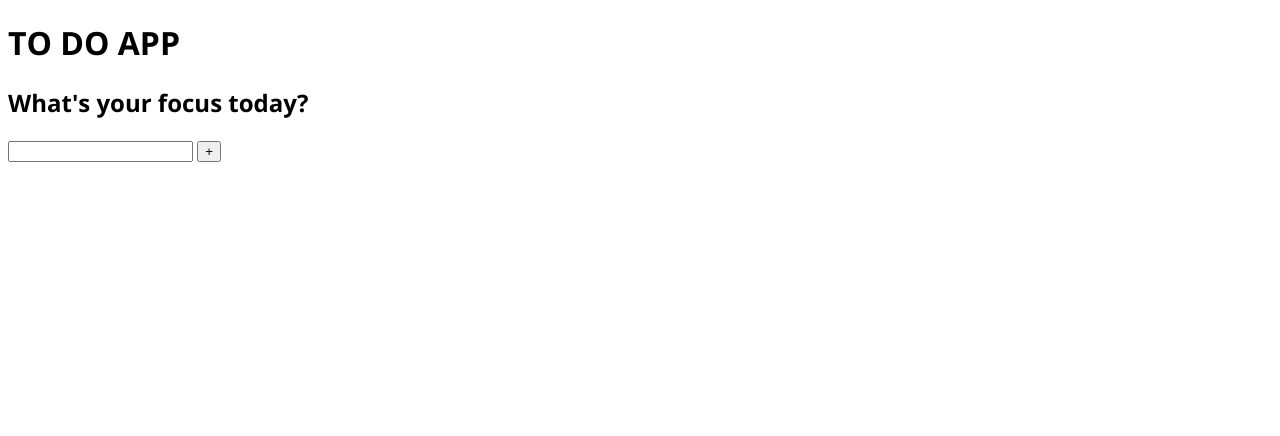
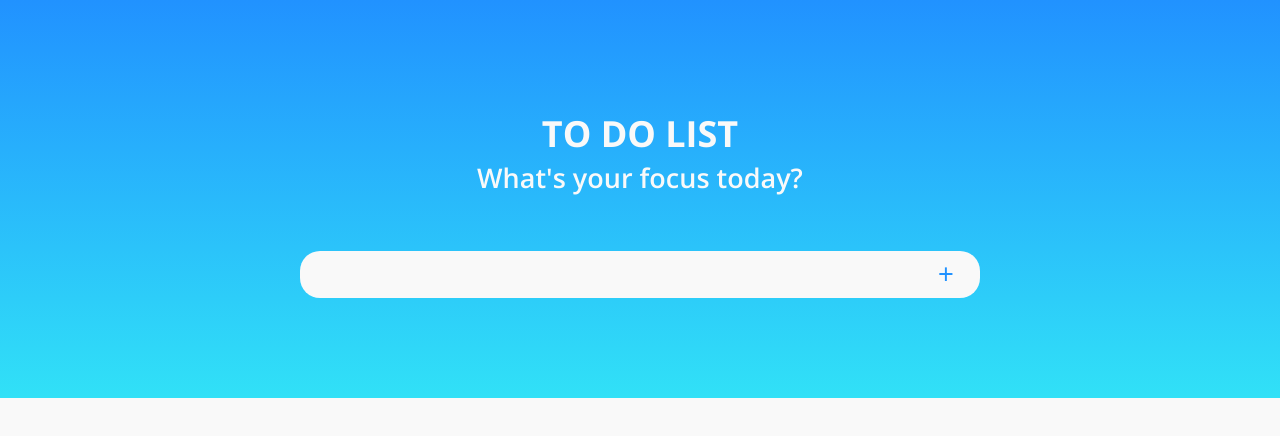
Before and after one commit to Paulo-Henrique-Silva/to-do-app, a plain HTML site: page index.html in a window 1280 px wide. Drawn offline with nearby package versions, Linux system fonts and the light colour scheme.

Commit message:
aplicando estilos visuais.

```diff
--- a/index.html
+++ b/index.html
@@ -13,12 +13,12 @@
     </head>
     <body>
         <header>
-            <div>
-                <h1>TO DO APP</h1>
+            <div id="div-title">
+                <h1>TO DO LIST</h1>
                 <h2>What's your focus today?</h2>
             </div>
 
-            <div>
+            <div id="div-task-field">
                 <input type="text" id="ipt-task">
                 <input type="submit" value="+" id="btn-add">
             </div>
--- a/script.js
+++ b/script.js
@@ -23,7 +23,7 @@ btnAdd.addEventListener("click", () => {
         taskSpan.append(inputCheckSpan);
         h3Task.textContent = inputTask.value;
         btnTask.type = "submit";
-        btnTask.value = "del";
+        btnTask.value = "";
 
         //if a task is marked as completed
         inputCheckSpan.addEventListener("change", () => {
@@ -40,10 +40,13 @@ btnAdd.addEventListener("click", () => {
 
         });
 
+        //remove a certain task from list. If the innertHtml is deleted, therefore all the contente disappers.
         btnTask.addEventListener("click", () => {
             newTask.innerHTML = "";
+            newTask.style.display = "none";
         });
 
+        //appends elements of task
         newTask.append(taskSpan);
         newTask.append(h3Task);
         newTask.append(btnTask);
--- a/style.css
+++ b/style.css
@@ -1,4 +1,12 @@
 @import url('https://fonts.googleapis.com/css2?family=Open+Sans:wght@300;400;600;700&display=swap');
+
+:root{
+    --light-black: #121212;
+    --light-white: #F9F9F9;
+    --gray: #B2B2B2;
+    --blue1: #2192FF;
+    --blue2: #31E1F7;
+}
 
 * {
     box-sizing: border-box;
@@ -6,14 +14,84 @@
 
 body{
     font-family: 'Open Sans', sans-serif;
+
+    background-color: var(--light-white);
+
+    margin: auto;
+}
+
+header{
+    height: 50%;
+
+    padding: 100px 300px;
+
+    display: flex;
+    flex-direction: column;
+    justify-content: space-around;
+    text-align: center;
+
+    color: var(--light-white);
+    background: linear-gradient(var(--blue1), var(--blue2));
+}
+
+#div-title{
+    line-height: 20px;
+    margin-bottom: 40px;
+}
+
+#div-title h1{
+    font-size: 36px;
+    font-weight: 700;
+}
+
+#div-title h2{
+    font-size: 27px;
+    font-weight: 600;
+}
+
+#div-task-field{
+    display: flex;
+    width: 100%;
+}
+
+#div-task-field input[type="text"]{
+    width: 90%;
+
+    font-size: 18px;
+    font-weight: 400;
+
+    padding: 8px 16px;
+
+    border: none;
+    border-radius: 20px 0px 0px 20px;
+    background-color: var(--light-white);
+
+    color: var(--light-black);
+}
+
+#div-task-field input[type="submit"]{
+    width: 10%;
+    font-size: 27px;
+    padding: 8px 16px;
+
+    border: none;
+    border-radius: 0px 20px 20px 0px;
+    background-color: var(--light-white);
+    color: var(--blue1);
+}
+
+main{
+    padding: 40px 400px;
 }
 
 li{
     display: flex;
-    flex-direction: row;
-    align-content: space-between;
+    margin-bottom: 20px;
 
-    background-color: rgb(90, 141, 141);
+    background-color: transparent;
+    box-shadow: 2px 2px 10px var(--gray);
+
+    border-radius: 20px;
 }
 
 li span{
@@ -28,12 +106,28 @@ li input[type="checkbox"]{
 
 li h3{
     width: 80%;
+
+    font-size: 18px;
+    font-weight: 300;
+
+    margin: auto;
+    padding: 8px 16px;
+
+    color: var(--light-black);
 }
 
 li input[type="submit"]{
     width: 10%;
+
+    border: none;
+    background-color: transparent;
+
+    background-image: url("images/trash.svg");
+    background-position: center;
+    background-repeat: no-repeat;
 }
 
 .finished-task{
     text-decoration: line-through;
+    color: var(--gray);
 }
```
